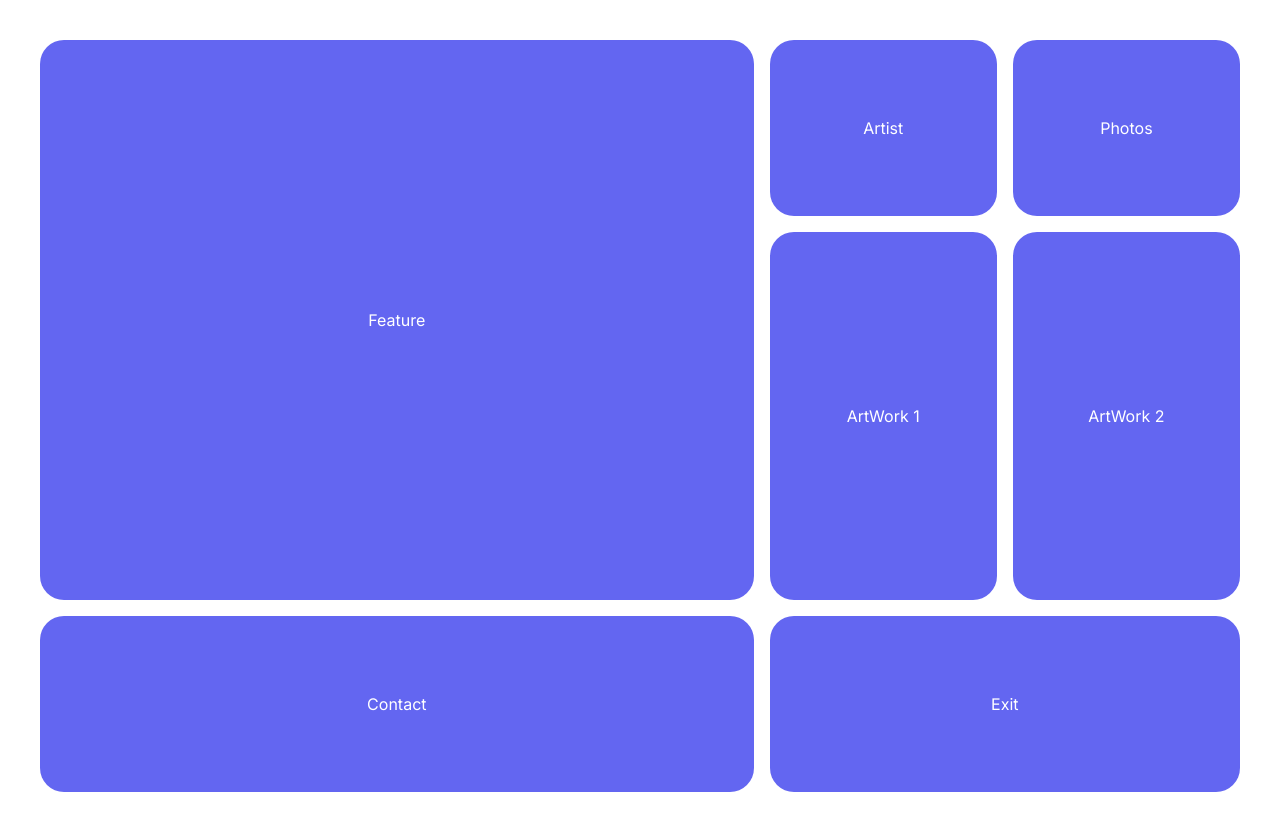
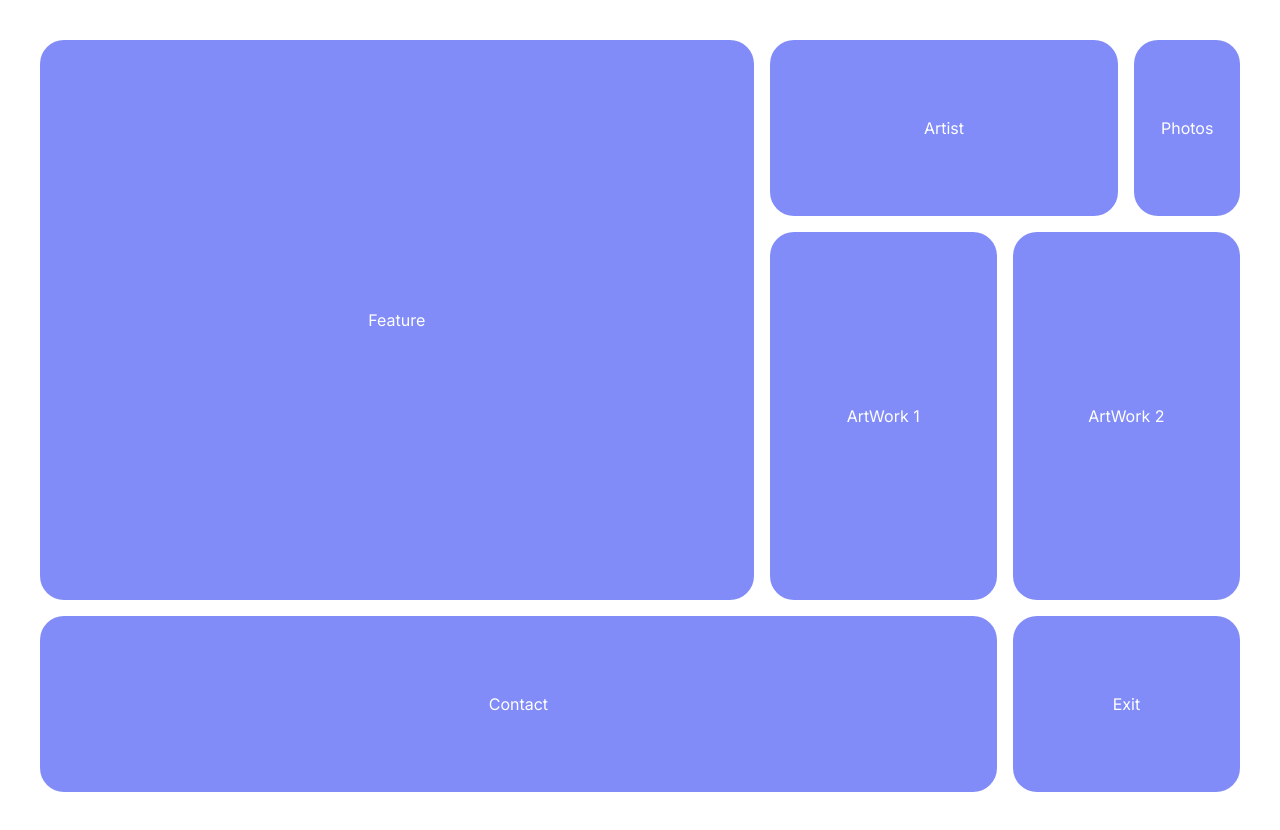
Before and after one commit to Rithik2211/todo-typescript, a Next.js app in the folder next-typescript/: page /card in a window 1280 px wide. Built offline with nearby package versions, Linux system fonts and the light colour scheme.

Commit message:
"Updated grid layout and styling for different screen sizes using Tailwind CSS"

```diff
--- a/next-typescript/app/card/page.tsx
+++ b/next-typescript/app/card/page.tsx
@@ -1,17 +1,23 @@
 import Link from 'next/link'
 import React from 'react'
+
+// sm: Small devices (min-width: 640px)
+// md: Medium devices (min-width: 768px)
+// lg: Large devices (min-width: 1024px)
+// xl: Extra-large devices (min-width: 1280px)
+// 2xl: Double extra-large devices (min-width: 1536px)
 
 function TailwindCss() {
   return (
     <div className='h-screen w-full flex justify-center items-center p-6'>
-        <div className='grid h-full w-full grid-cols-10 grid-rows-4 gap-4'>
-          <div className='col-span-6 row-span-3 bg-indigo-500 rounded-3xl flex justify-center items-center'>Feature</div>
-          <div className='col-span-2 row-span-1 bg-indigo-500 rounded-3xl flex justify-center items-center'>Artist</div>
-          <div className='col-span-2 row-span-1 bg-indigo-500 rounded-3xl flex justify-center items-center'>Photos</div>
-          <div className='col-span-2 row-span-2 bg-indigo-500 rounded-3xl flex justify-center items-center'>ArtWork 1</div>
-          <div className='col-span-2 row-span-2 bg-indigo-500 rounded-3xl flex justify-center items-center'>ArtWork 2</div>
-          <div className='col-span-6 row-span-1 bg-indigo-500 rounded-3xl flex justify-center items-center'>Contact</div>
-          <div className='col-span-4 row-span-1 bg-indigo-500 rounded-3xl flex justify-center items-center' ><Link href="/">Exit</Link></div>
+        <div className='grid grid-cols-1 sm:grid-cols-2 md:grid-cols-4 lg:grid-cols-8 xl:grid-cols-10 grid-rows-8 h-full w-full gap-4'>
+          <div className='col-span-1 sm:col-span-2 md:col-span-2 lg:col-span-4 xl:col-span-6 row-span-1 sm:row-span-2 md:row-span-2 lg:row-span-6 xl:row-span-6 bg-indigo-400 rounded-3xl flex justify-center items-center'>Feature</div>
+          <div className='col-span-1 sm:col-span-2 md:col-span-2 lg:col-span-3 xl:col-span-3 row-span-1 lg:row-span-2 xl:row-span-2 bg-indigo-400 rounded-3xl flex justify-center items-center'>Artist</div>
+          <div className='col-span-1 sm:col-span-2 md:col-span-2 lg:col-span-1 xl:col-span-1 row-span-1 lg:row-span-2 xl:row-span-2 bg-indigo-400 rounded-3xl flex justify-center items-center'>Photos</div>
+          <div className='col-span-1 sm:col-span-2 md:col-span-4 lg:col-span-2 xl:col-span-2 row-span-1 md:row-span-2 lg:row-span-4 xl:row-span-4 bg-indigo-400 rounded-3xl flex justify-center items-center'>ArtWork 1</div>
+          <div className='col-span-1 sm:col-span-2 md:col-span-4 lg:col-span-2 xl:col-span-2 row-span-1 md:row-span-2 lg:row-span-4 xl:row-span-4 bg-indigo-400 rounded-3xl flex justify-center items-center'>ArtWork 2</div>
+          <div className='col-span-1 sm:col-span-2 md:col-span-4 lg:col-span-6 xl:col-span-8 row-span-1 lg:row-span-2 xl:row-span-2 bg-indigo-400 rounded-3xl flex justify-center items-center'>Contact</div>
+          <div className='col-span-1 sm:col-span-2 md:col-span-4 lg:col-span-2 xl:col-span-2 row-span-1 lg:row-span-2 xl:row-span-2 bg-indigo-400 rounded-3xl flex justify-center items-center' ><Link href="/">Exit</Link></div>
         </div>
     </div>
   )
```
